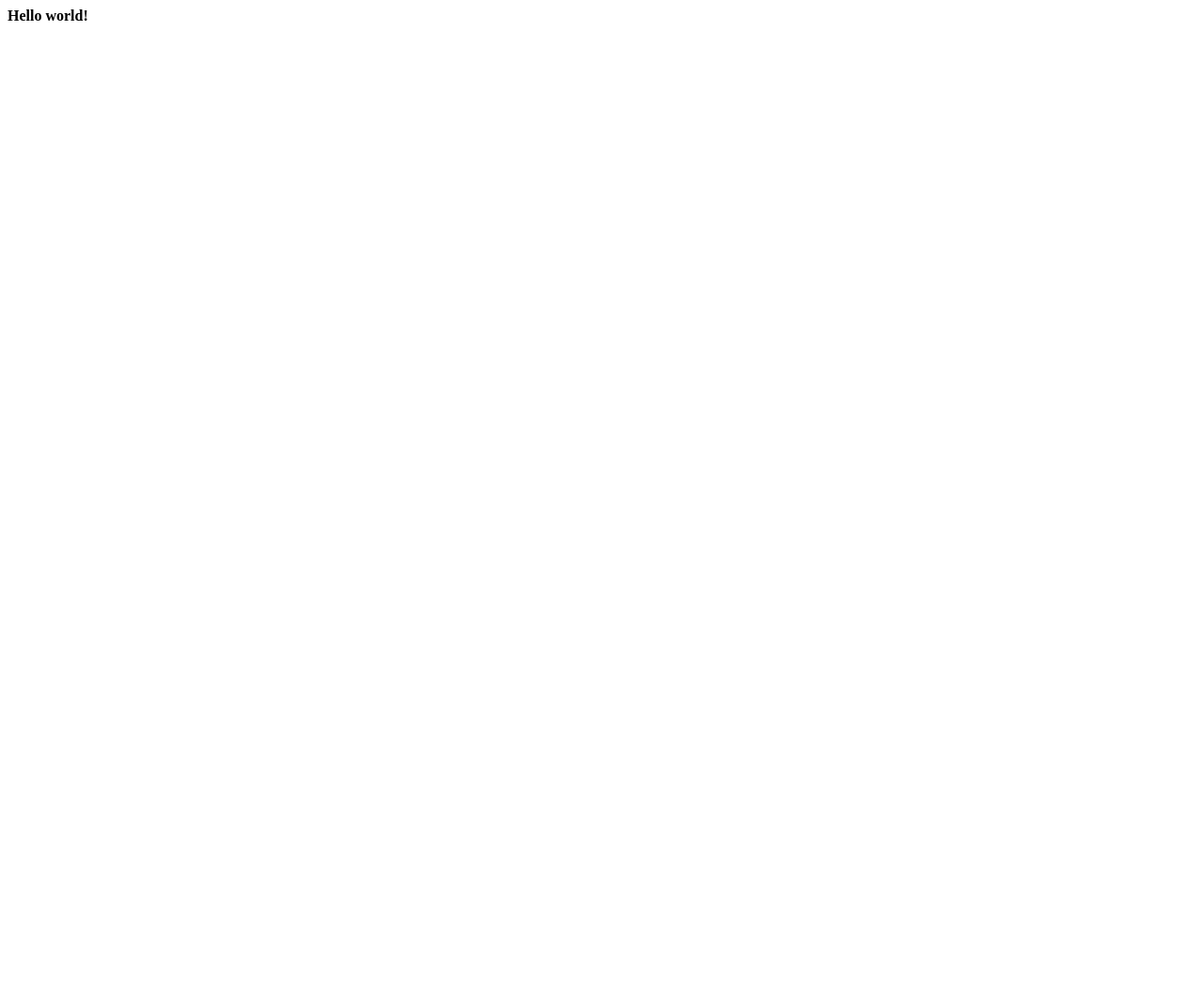
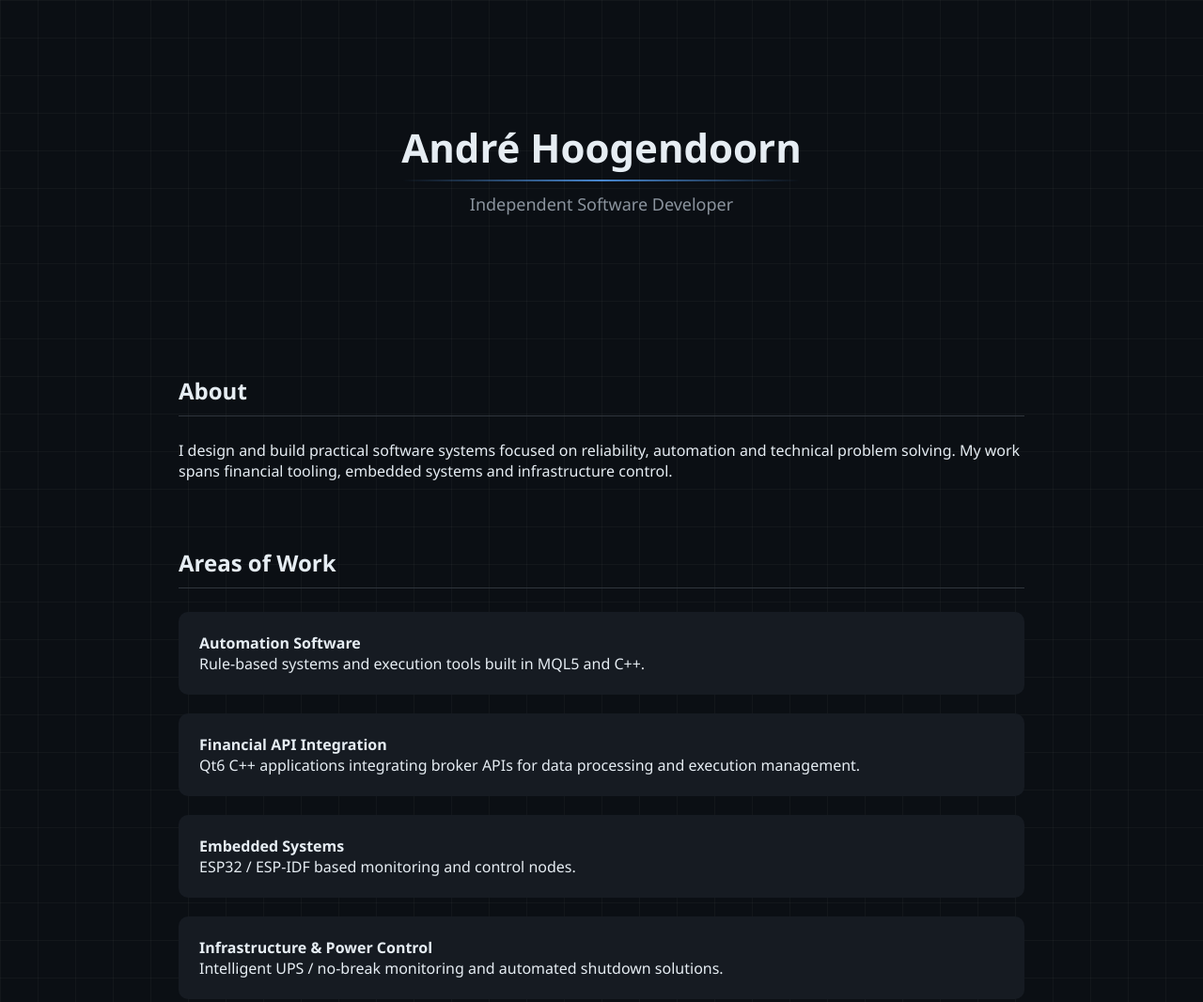
Before and after one commit to andhoo/andhoo.github.io, a plain HTML site: page index.html in a window 1280 px wide. Shown: the top 1066 px of the page at 94% size. Before the commit the page ends 800 px from the top, so only its background shows below. Drawn offline with Linux system fonts and the light colour scheme.

Commit message:
Create a new HTML structure for personal website

```diff
--- a/index.html
+++ b/index.html
@@ -1 +1,225 @@
-<b>Hello world!</b>
+<!DOCTYPE html>
+<html lang="en">
+<head>
+<meta charset="UTF-8">
+<meta name="viewport" content="width=device-width, initial-scale=1.0">
+<title>André Hoogendoorn | Independent Software Developer</title>
+
+<style>
+/* ===== Base ===== */
+body {
+    margin: 0;
+    font-family: "Segoe UI", sans-serif;
+    background-color: #0b0f14;
+    color: #e6edf3;
+    opacity: 0;
+    transition: opacity 0.8s ease-in;
+
+    /* Ultra subtle tech grid */
+    background-image:
+        linear-gradient(rgba(255,255,255,0.03) 1px, transparent 1px),
+        linear-gradient(90deg, rgba(255,255,255,0.03) 1px, transparent 1px);
+    background-size: 40px 40px;
+}
+
+body.loaded {
+    opacity: 1;
+}
+
+/* ===== Header ===== */
+header {
+    padding: 100px 20px;
+    text-align: center;
+    transform: translateY(20px);
+    opacity: 0;
+    animation: fadeSlide 1s ease forwards;
+}
+
+.name {
+    position: relative;
+    display: inline-block;
+    font-size: 42px;
+    margin-bottom: 20px;
+}
+
+.underline {
+    position: absolute;
+    left: 0;
+    bottom: -8px;
+    height: 2px;
+    width: 0;
+    background: linear-gradient(
+        90deg,
+        rgba(88,166,255,0.0),
+        rgba(88,166,255,0.8),
+        rgba(88,166,255,0.0)
+    );
+    animation: expandLine 1.2s ease forwards;
+    animation-delay: 0.6s;
+}
+
+.subtitle {
+    font-size: 18px;
+    color: #8b949e;
+}
+
+/* ===== Sections ===== */
+section {
+    max-width: 900px;
+    margin: 70px auto;
+    padding: 0 20px;
+}
+
+h2 {
+    border-bottom: 1px solid #30363d;
+    padding-bottom: 10px;
+    margin-bottom: 25px;
+}
+
+/* ===== Cards ===== */
+.card {
+    background: #161b22;
+    padding: 22px;
+    border-radius: 10px;
+    margin-bottom: 20px;
+    transition: transform 0.3s ease, background 0.3s ease, box-shadow 0.3s ease;
+    transform: translateY(15px);
+    opacity: 0;
+}
+
+.card.visible {
+    transform: translateY(0);
+    opacity: 1;
+    transition: all 0.6s ease;
+}
+
+.card:hover {
+    background: #1f2937;
+    transform: translateY(-3px);
+    box-shadow: 0 8px 20px rgba(0,0,0,0.3);
+}
+
+a {
+    color: #58a6ff;
+    text-decoration: none;
+}
+
+a:hover {
+    text-decoration: underline;
+}
+
+/* ===== Footer ===== */
+footer {
+    text-align: center;
+    padding: 50px;
+    color: #8b949e;
+    font-size: 14px;
+}
+
+/* ===== Animations ===== */
+@keyframes fadeSlide {
+    to {
+        transform: translateY(0);
+        opacity: 1;
+    }
+}
+
+@keyframes expandLine {
+    to {
+        width: 100%;
+    }
+}
+</style>
+
+</head>
+<body>
+
+<header>
+    <h1 class="name">
+        André Hoogendoorn
+        <span class="underline"></span>
+    </h1>
+    <div class="subtitle">
+        Independent Software Developer
+    </div>
+</header>
+
+<section>
+    <h2>About</h2>
+    <p>
+        I design and build practical software systems focused on reliability,
+        automation and technical problem solving. My work spans financial
+        tooling, embedded systems and infrastructure control.
+    </p>
+</section>
+
+<section>
+    <h2>Areas of Work</h2>
+
+    <div class="card">
+        <strong>Automation Software</strong><br>
+        Rule-based systems and execution tools built in MQL5 and C++.
+    </div>
+
+    <div class="card">
+        <strong>Financial API Integration</strong><br>
+        Qt6 C++ applications integrating broker APIs for data processing and execution management.
+    </div>
+
+    <div class="card">
+        <strong>Embedded Systems</strong><br>
+        ESP32 / ESP-IDF based monitoring and control nodes.
+    </div>
+
+    <div class="card">
+        <strong>Infrastructure & Power Control</strong><br>
+        Intelligent UPS / no-break monitoring and automated shutdown solutions.
+    </div>
+
+</section>
+
+<section>
+    <h2>Links</h2>
+
+    <div class="card">
+        <strong>GitHub</strong><br>
+        <a href="https://github.com/andhoo" target="_blank">
+            github.com/andhoo
+        </a>
+    </div>
+
+    <div class="card">
+        <strong>Contact</strong><br>
+        <a href="#" onclick="location.href='mailto:' + 'lightups.job858' + '@' + 'simplelogin.com'">
+            lightups.job858@simplelogin.com
+        </a>
+    </div>
+
+</section>
+
+<footer>
+    © 2026 André Hoogendoorn
+</footer>
+
+<script>
+window.addEventListener("load", function() {
+    document.body.classList.add("loaded");
+
+    const cards = document.querySelectorAll(".card");
+
+    const observer = new IntersectionObserver(entries => {
+        entries.forEach(entry => {
+            if (entry.isIntersecting) {
+                entry.target.classList.add("visible");
+            }
+        });
+    }, { threshold: 0.2 });
+
+    cards.forEach(card => {
+        observer.observe(card);
+    });
+});
+</script>
+
+</body>
+</html>
```
